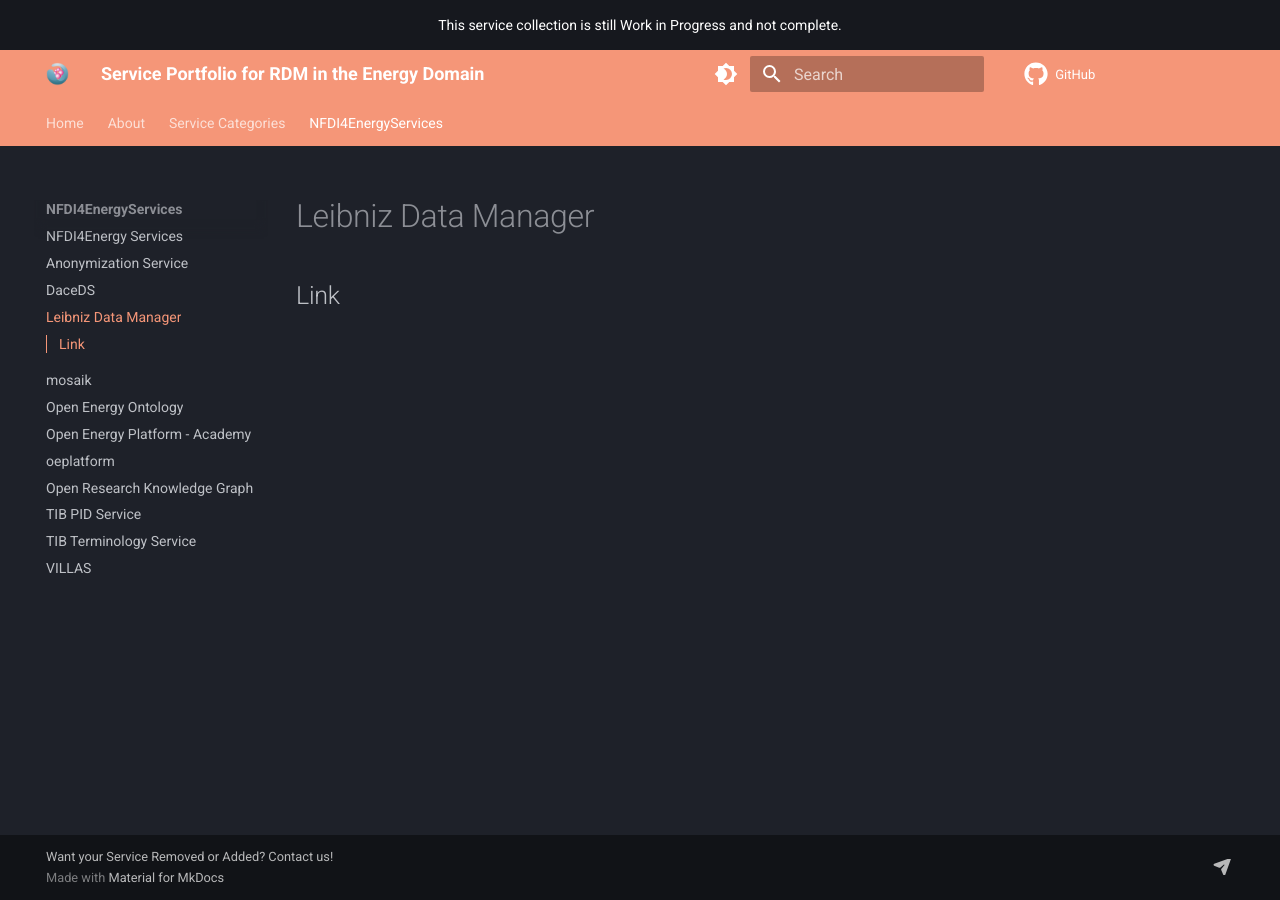
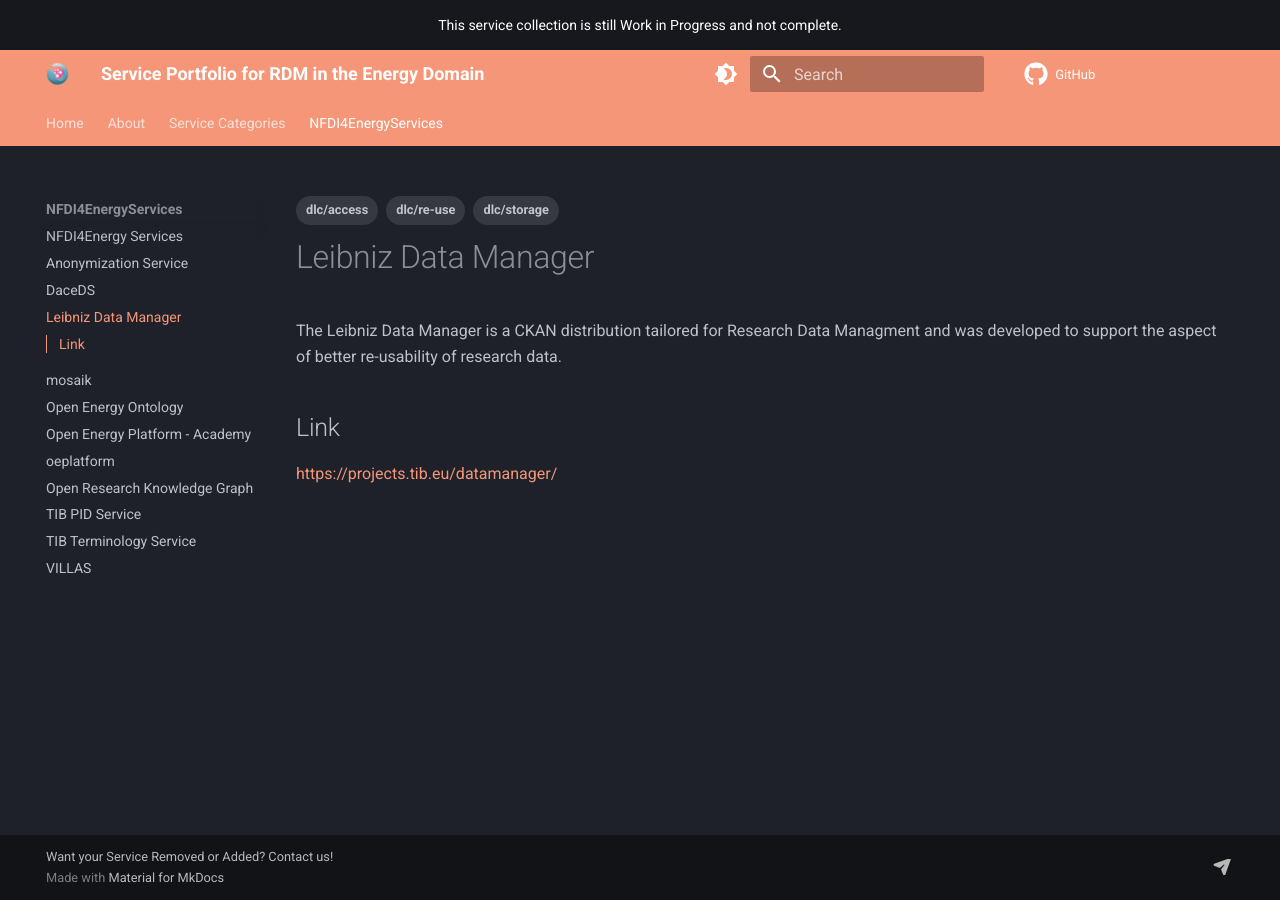
Before and after one commit to NFDI4Energy/service-portfolio, an MkDocs documentation site: the page built from docs/NFDI4EnergyServices/leibnitz_data_manager.md, in a window 1280 px wide. Built offline with MkDocs 1.6.1 and Material for MkDocs 9.7.7, drawn with Linux system fonts in a browser that asks for light colours; comment, search, counter and statistics services are not loaded.

Commit message:
Add descriptions to existing services

```diff
--- a/docs/NFDI4EnergyServices/leibnitz_data_manager.md
+++ b/docs/NFDI4EnergyServices/leibnitz_data_manager.md
@@ -1,7 +1,12 @@
 ---
 title: Leibniz Data Manager
+tags:
+    - dlc/re-use
+    - dlc/storage
+    - dlc/access
 ---
 # Leibniz Data Manager
-
+The Leibniz Data Manager is a CKAN distribution tailored for Research Data Managment and was developed to support the aspect of better re-usability of research data.
 
 ## Link
+[https://projects.tib.eu/datamanager/](https://projects.tib.eu/datamanager/)
```
Also changed, not shown: docs/NFDI4EnergyServices/orkg.md (+5 -1 lines), docs/NFDI4EnergyServices/tib-terminology.md (+3 -1 lines).
